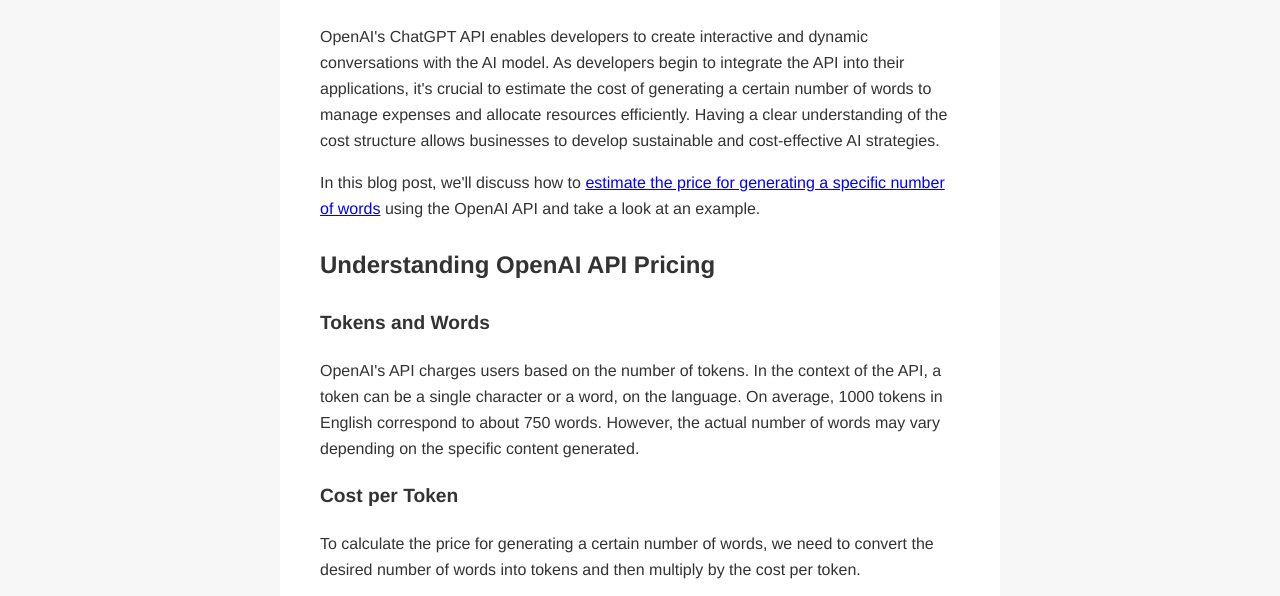
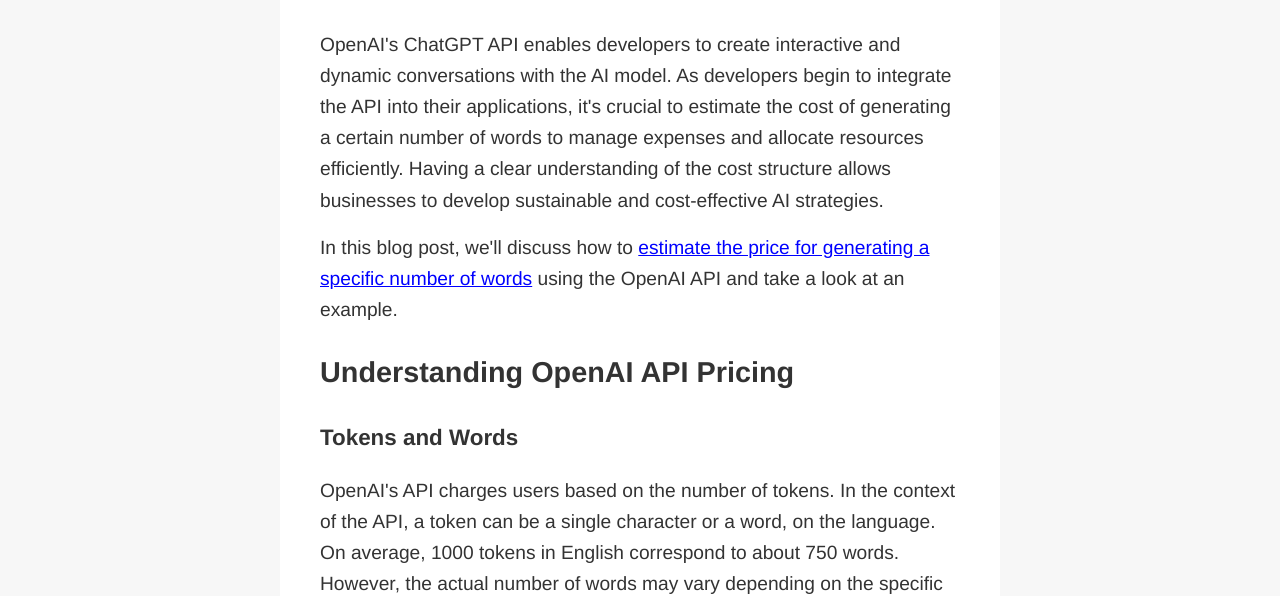
Before and after one commit to deepakness/openai-price-calc, a plain HTML site: page blog/how-to-calculate-openai-pricing/index.html in a window 1280 px wide. Shown: the part 231-827 px from the top of the page. Drawn offline with Linux system fonts and the light colour scheme.

Commit message:
increased font size of blog

```diff
--- a/assets/blogstyle.css
+++ b/assets/blogstyle.css
@@ -9,7 +9,7 @@
 body {
     font-family: 'Helvetica', 'Arial', sans-serif;
     line-height: 1.6;
-    font-size: 1rem;
+    font-size: 1.2rem;
     color: #333;
     background-color: #f7f7f7;
 }
@@ -89,13 +89,13 @@ img {
 
 /* Subheadings */
 h2 {
-    font-size: 1.5rem;
+    font-size: 1.8rem;
     font-weight: bold;
     margin: 1.5rem 0;
 }
 
 h3 {
-    font-size: 1.2rem;
+    font-size: 1.4rem;
     font-weight: bold;
     margin: 1.2rem 0;
 }
```
